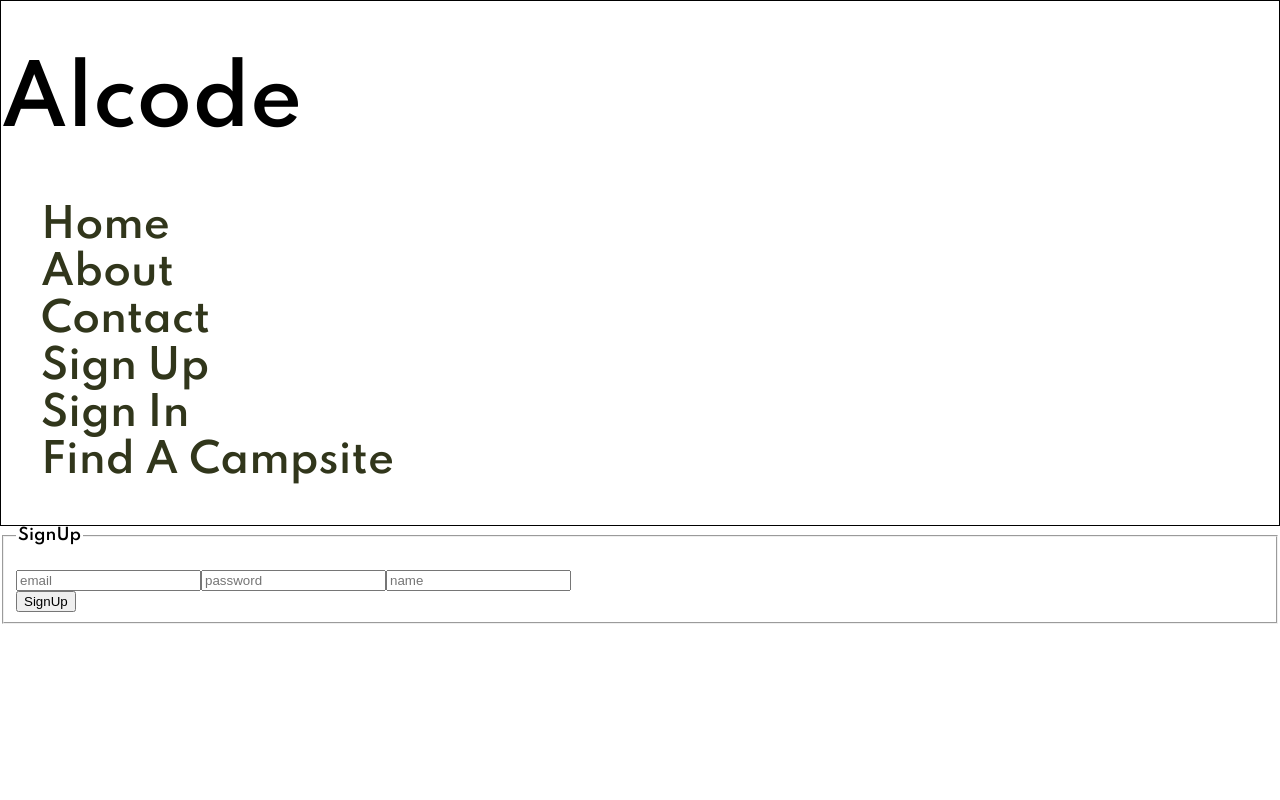
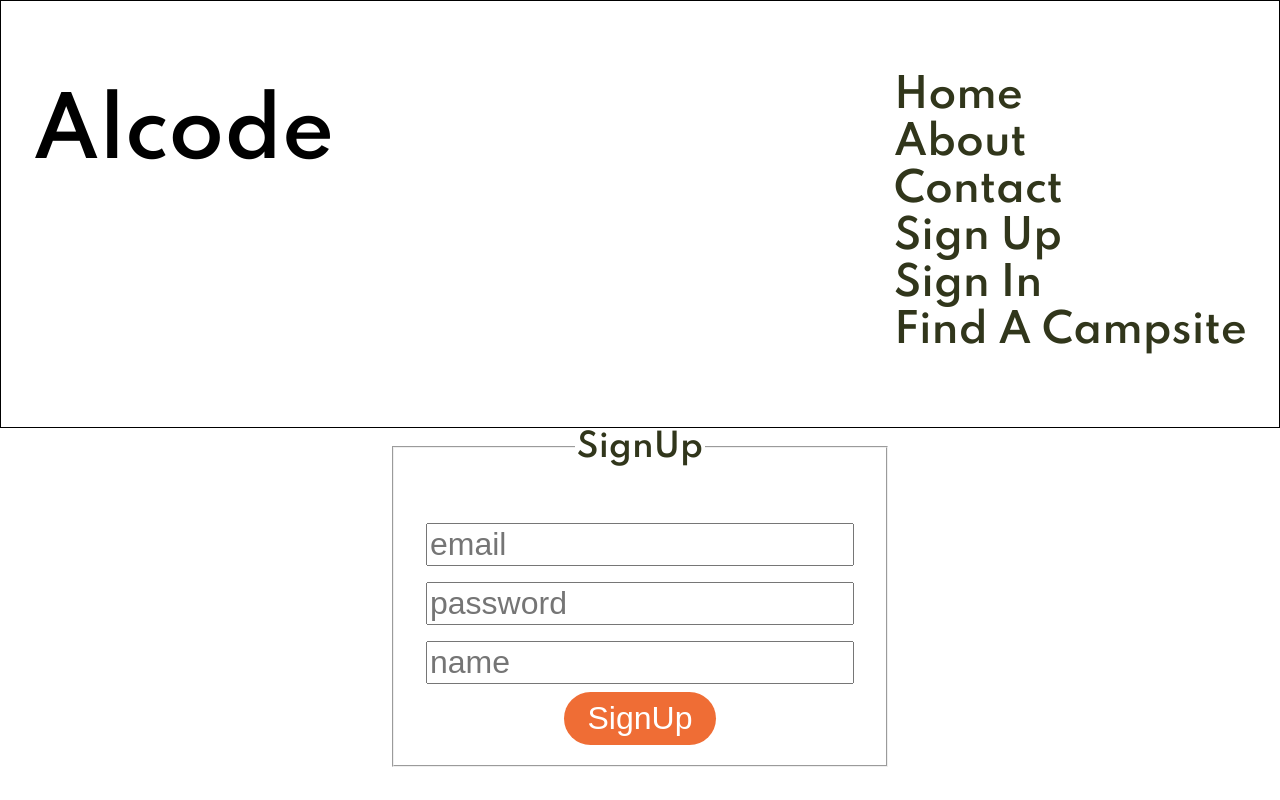
Before and after one commit to Alcode-Campgrounds/alcode-fe, a React (Create React App) app: page /signup in a window 1280 px wide. Built offline with nearby package versions, Linux system fonts and the light colour scheme; a web font is replaced by a local one.

Commit message:
basic form styled

```diff
--- a/src/App.css
+++ b/src/App.css
@@ -3,7 +3,31 @@
     font-size: 2.5rem;
     text-decoration: none;
     list-style: none;
+    display: flex;
+    justify-content: space-between;
+    padding: 2rem;
 
+}
+.form-main {
+    text-align: center;
+    width: 33%;
+    margin: 0 auto;
+    font-size: 2rem;
+    color: #31361B;
+}
+
+.input {
+    font-size: 2rem;
+    margin: .5rem;
+}
+
+.btn-main {
+    font-size: 2rem;
+    border: none;
+    border-radius: 2rem;
+    padding: .5rem 1.5rem;
+    color: white;
+    background: #ed5616dc;
 }
 
 li {
--- a/src/views/login/SignUp.jsx
+++ b/src/views/login/SignUp.jsx
@@ -6,9 +6,9 @@ export default function SignUp({ user = false }) {
             <fieldset className='form-main'>
             <legend>{ user ? 'SignIn' : 'SignUp'}</legend>
                 <br />
-                <input type="text" placeholder='email'/>
-                <input type="text" placeholder='password'/>
-                { !user && <input type="text" placeholder='name'/>}
+                <input type="text" placeholder='email' className='input'/>
+                <input type="text" placeholder='password' className='input'/>
+                { !user && <input type="text" placeholder='name' className='input'/>}
                 <br />
                 <button type='submit' className='btn-main'>{ user ? 'SignIn' : 'SignUp'}</button>
                 <br />
```
